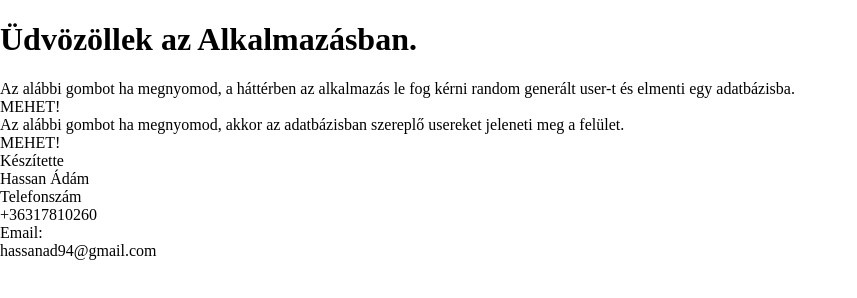
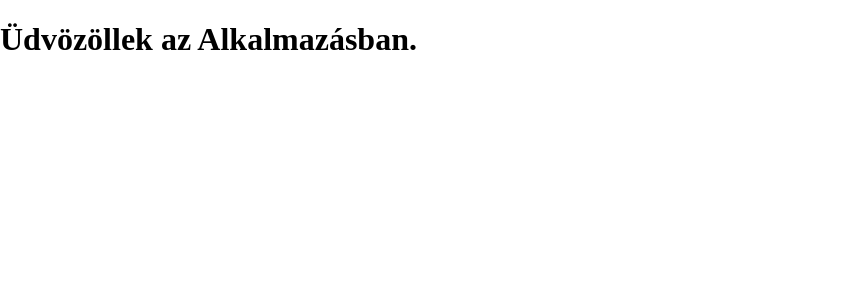
Before and after one commit to hassanad94/weather, a plain HTML site: page index.html in a window 1280 px wide. Shown: the whole page, without its empty margins (0-857 px from the left). Drawn offline with nearby package versions, Linux system fonts and the light colour scheme.

Commit message:
delete unnecessary lines

```diff
--- a/index.html
+++ b/index.html
@@ -12,95 +12,8 @@
 
         <h1>Üdvözöllek az Alkalmazásban.</h1>
 
-        <div class="insert-users">
-
-            <div class="text">
-
-                Az alábbi gombot ha megnyomod, a háttérben az alkalmazás le fog kérni random generált user-t és elmenti egy adatbázisba.
-
-            </div>
-
-            <div class="button api-call"> MEHET! </div>
-
-            <div class="backend-response">
-
-                <div class="success hidden">
-
-                    <b>Sikeres</b> volt a feltöltés az adatbázisba.
-
-                </div>
-
-                <div class="error hidden">
-
-                    <b>Sikertelen</b> volt a feltöltés az adatbázisba.
-
-                </div>
-
-            </div>
-
-        </div>
 
 
-        <div class="get-users">
-
-            <div class="text">
-
-                Az alábbi gombot ha megnyomod, akkor az adatbázisban szereplő usereket jeleneti meg a felület.
-
-            </div>
-
-            <div class="button api-call get-users"> MEHET! </div>
-
-            <div class="backend-response">
-
-                <div class="error hidden">
-
-                    Az adatbázisban nincs megjeleníthető adat.
-
-                </div>
-
-
-            </div>
-
-
-            <div class="users">
-
-
-
-            </div>
-
-
-
-        </div>
-
-
-    </div>
-
-    <div class="footer">
-
-        <div class="personal-data-row">
-
-            <div class="title">Készítette</div>
-
-            <div class="data">Hassan Ádám</div>
-
-        </div>
-
-        <div class="personal-data-row">
-
-            <div class="title">Telefonszám</div>
-
-            <div class="data">+36317810260</div>
-
-        </div>
-
-        <div class="personal-data-row">
-
-            <div class="title">Email:</div>
-
-            <div class="data">hassanad94@gmail.com</div>
-
-        </div>
 
     </div>
 
```
